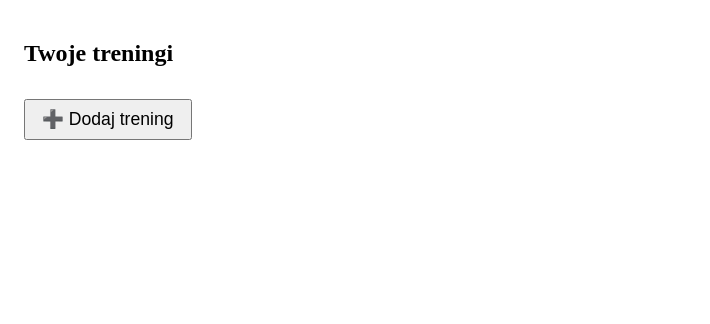
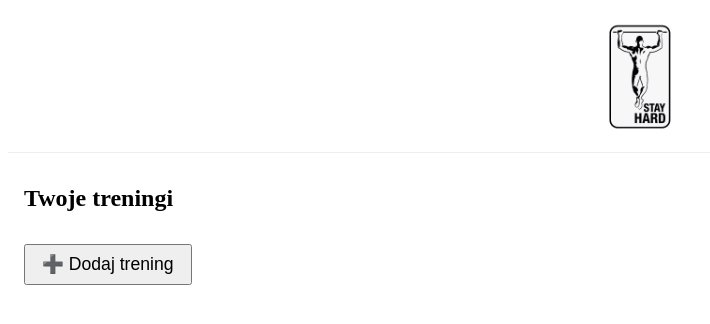
Before and after one commit to hul/stay-hard, a Vue app: page / in a window 1280 px wide. Shown: the top 324 px of the page, without its empty margins (0-710 px from the left). Built offline with nearby package versions, Linux system fonts and the light colour scheme.

Commit message:
add logo

```diff
--- a/src/App.vue
+++ b/src/App.vue
@@ -1,3 +1,8 @@
 <template>
+  <AppHeader />
   <router-view />
 </template>
+
+<script setup lang="ts">
+import AppHeader from '@/components/AppHeader.vue'
+</script>
--- /dev/null
+++ b/src/components/AppHeader.vue
@@ -0,0 +1,31 @@
+<template>
+    <header class="app-header">
+        <router-link to="/" class="logo-link">
+            <img src="/stay-hard-512x512-white.png" alt="Stay Hard" class="logo" />
+        </router-link>
+    </header>
+</template>
+
+<style scoped>
+.app-header {
+    display: flex;
+    align-items: center;
+    justify-content: center;
+    height: 128px;
+    border-bottom: 1px solid #eee;
+    padding: 0.5rem;
+    background-color: white;
+    position: sticky;
+    top: 0;
+    z-index: 10;
+}
+
+.logo {
+    height: 120px;
+    width: auto;
+}
+
+.logo-link {
+    text-decoration: none;
+}
+</style>
```
Also changed, not shown: public/stay-hard-512x512-white.png (added).
